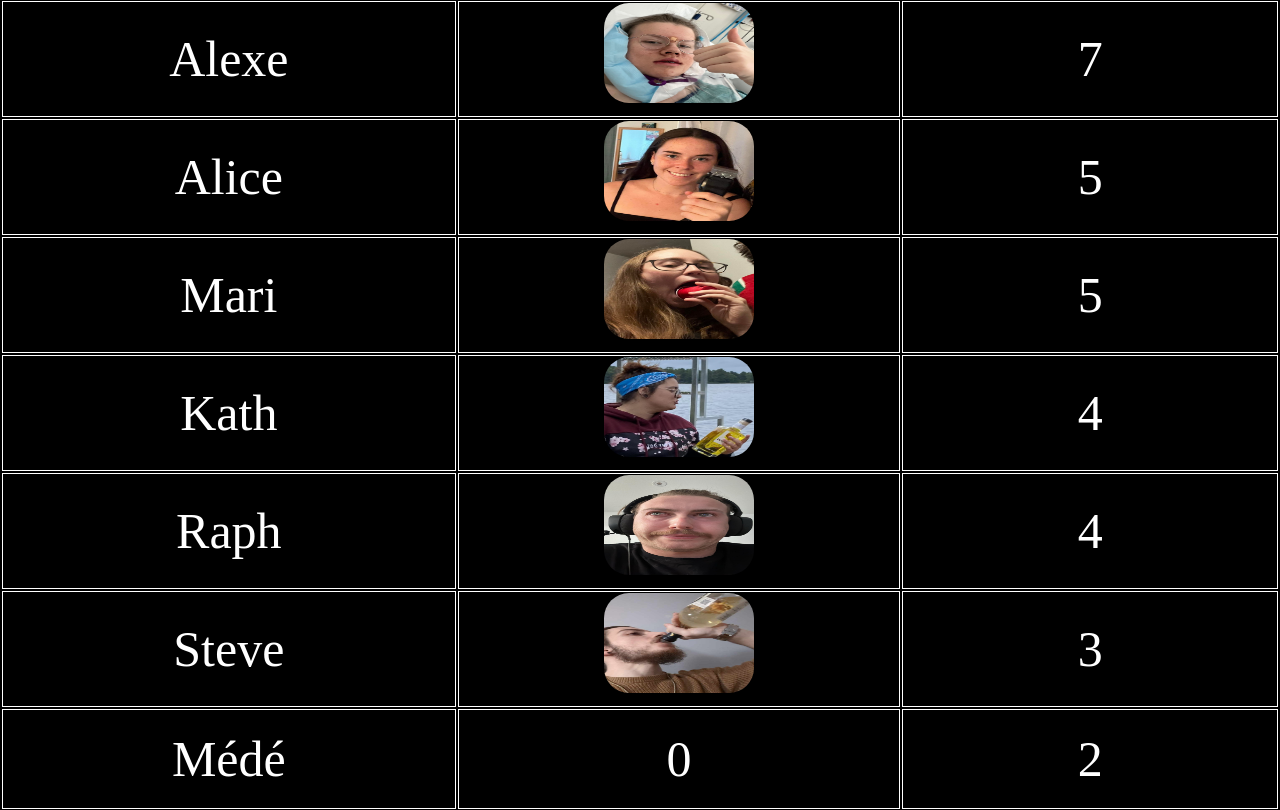
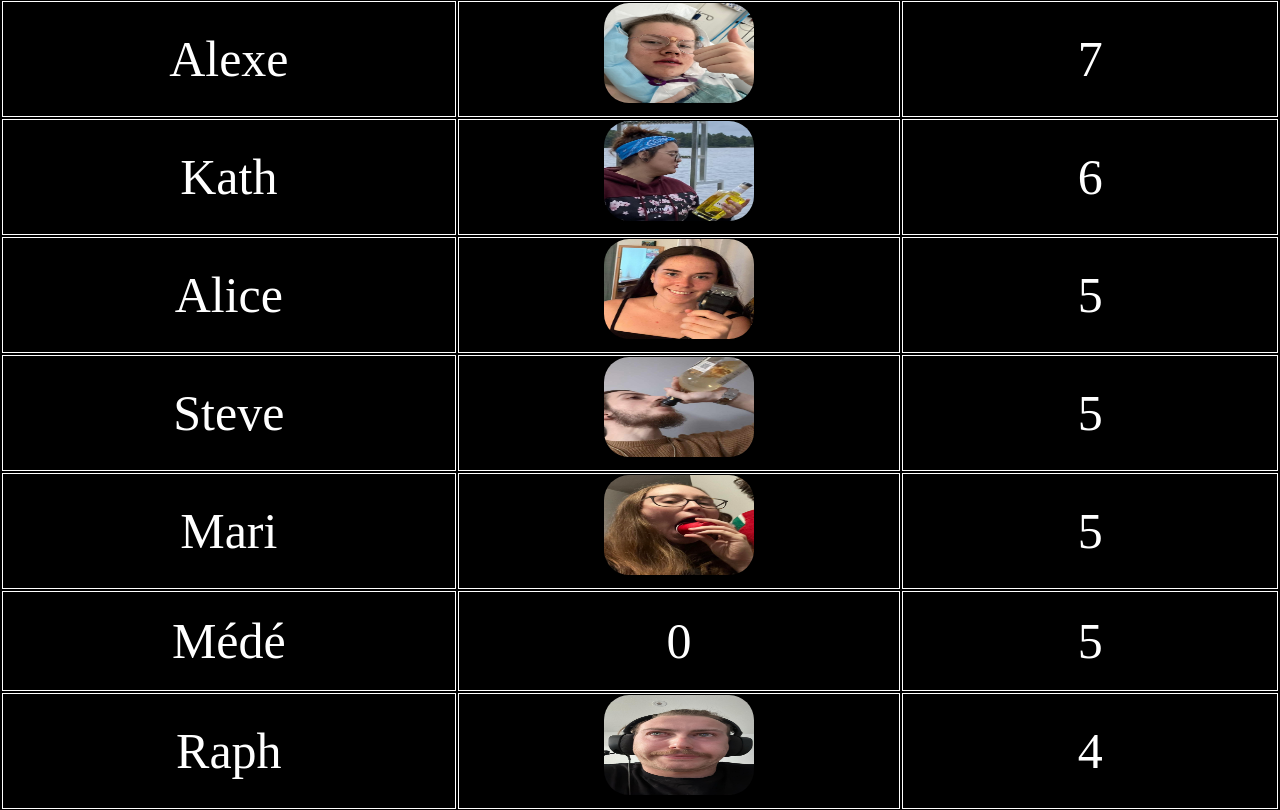
Before and after one commit to Dplayerz/WebAppChalet, a React (Vite) app: page / in a window 1280 px wide. Shown: the part 972-1782 px from the top of the page. Built offline with nearby package versions, Linux system fonts and the light colour scheme.

Commit message:
Update Leader.tsx

```diff
--- a/src/Leader.tsx
+++ b/src/Leader.tsx
@@ -65,8 +65,8 @@ const data = [
   { Nom: "Pepper", Photo: <Photo />, PTS: 9 },
   { Nom: "Alice", Photo: <AliceArr />, PTS: 5 },
   { Nom: "Maxime", Photo: <MaxArr />, PTS: 9 },
-  { Nom: "Steve", Photo: <SteveArr />, PTS: 3 },
-  { Nom: "Kath", Photo: <KathArr />, PTS: 4 },
+  { Nom: "Steve", Photo: <SteveArr />, PTS: 5 },
+  { Nom: "Kath", Photo: <KathArr />, PTS: 6 },
   { Nom: "Cath", Photo: <CathArr />, PTS: 0 },
   { Nom: "Eliane", Photo: <ElianeArr />, PTS: 7 },
   { Nom: "Raph", Photo: <RaphArr />, PTS: 4 },
@@ -74,7 +74,7 @@ const data = [
   { Nom: "Youri", Photo: <YouriArr />, PTS: 0 },
   { Nom: "Mari", Photo: <MariArr />, PTS: 5 },
   { Nom: "Yanni", Photo: <BugX />, PTS: 11 },
-  { Nom: "Médé", Photo: 0, PTS:  2 },
+  { Nom: "Médé", Photo: 0, PTS:  5 },
 { Nom: "Alexe", Photo: <AleArr />, PTS: 7 },
 ];
 
```
